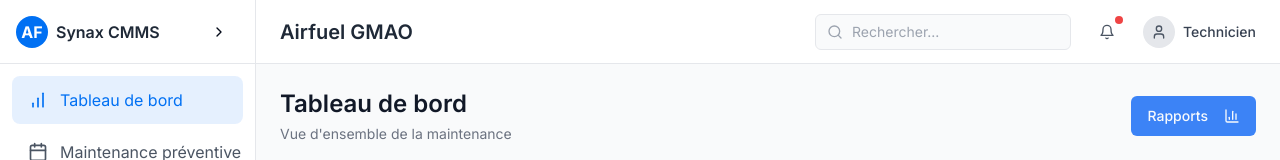
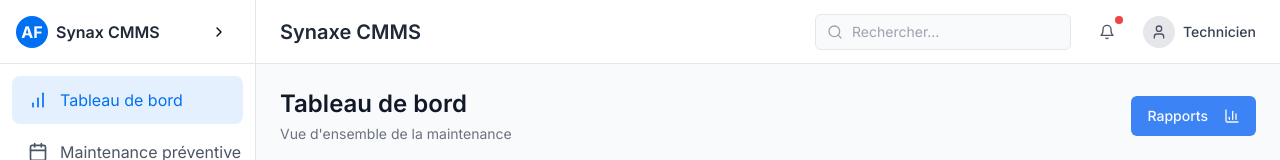
Before and after one commit to malcom0106/synaxe-cmms, a React (Vite) app: page / in a window 1280 px wide. Shown: the top 160 px of the page. Built offline with nearby package versions, Linux system fonts and the light colour scheme.

Commit message:
Code edited in Lovable Code Editor
Edited UI in Lovable

```diff
--- a/src/components/layout/Header.tsx
+++ b/src/components/layout/Header.tsx
@@ -7,7 +7,7 @@ export const Header: React.FC<{ title?: string }> = ({ title }) => {
   return (
     <header className="sticky top-0 z-30 flex h-16 items-center justify-between border-b border-gray-200 bg-white/80 px-6 backdrop-blur-md">
       <div className="flex items-center">
-        <h1 className="text-xl font-semibold text-gray-800">{title || 'Airfuel GMAO'}</h1>
+        <h1 className="text-xl font-semibold text-gray-800">{title || 'Synaxe CMMS'}</h1>
       </div>
 
       <div className="flex items-center gap-4">
```
